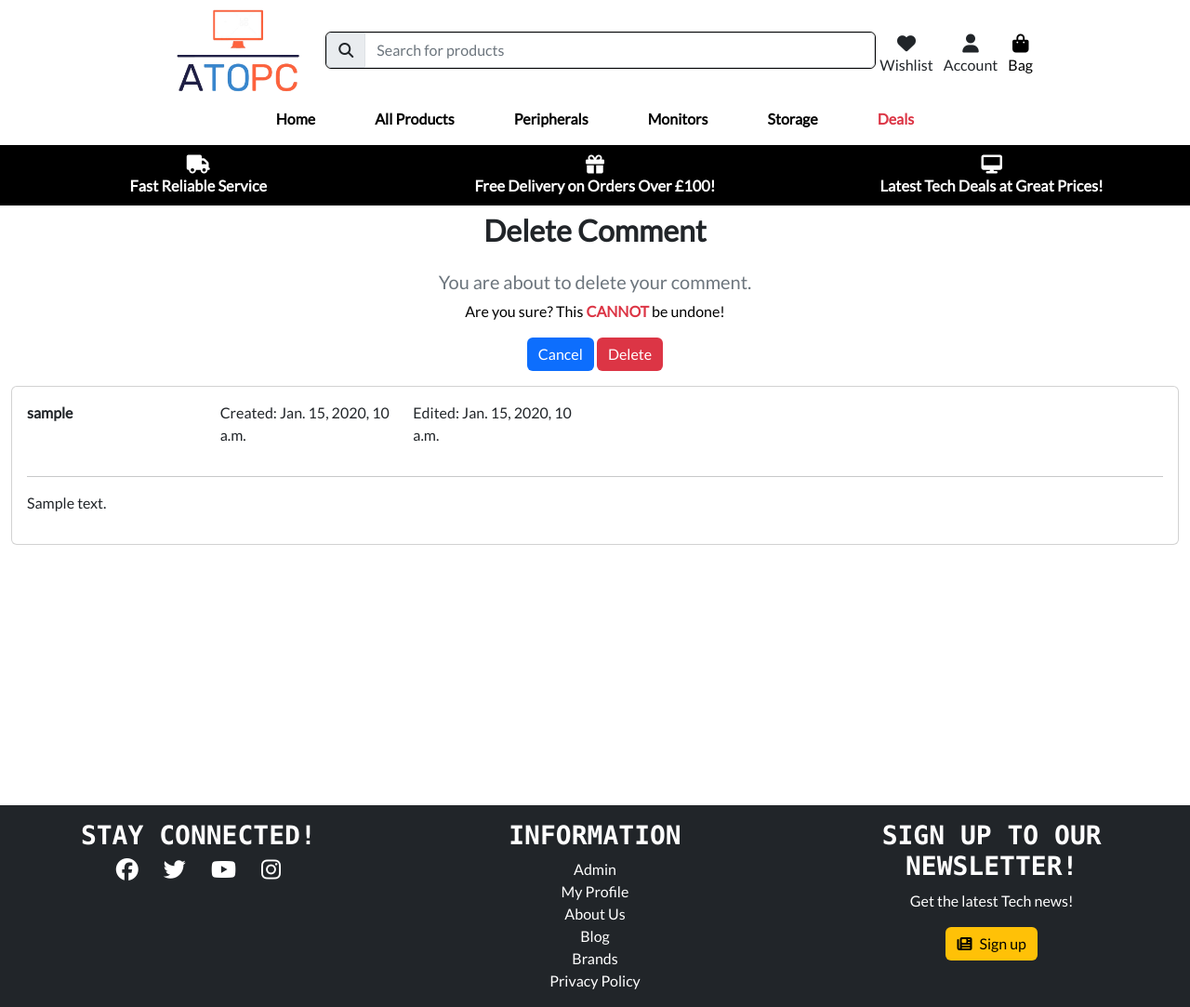
After one commit to JackDay94/Project5-atopc, a Django app: page /blog/1/delete_comment/ in a window 1280 px wide. The commit adds this page. Shown: the whole page at 93% size. Run offline with Django 3.2, Linux system fonts and the light colour scheme; a user stored in the database is signed in; tables that the repository leaves empty hold one stand-in row (values such as "Sample post"); some libraries are stand-ins or nearby versions; some web fonts are replaced.

Commit message:
feat: Add template and views for deleting comments

```diff
--- a/blog/templates/blog/blog_detail.html
+++ b/blog/templates/blog/blog_detail.html
@@ -72,7 +72,7 @@
                     <p class="col-md-2 col-6">Edited: {{ comment.edited_on }}</p>
                     {% if request.user == comment.author or request.user.is_superuser %}
                     <p class="col-md-2 col-6"><a href="{% url 'edit_comment' comment.id %}">Edit</a></p>
-                    <p class="col-md-2 col-6"><a href="#" class="text-danger">Delete</a></p>
+                    <p class="col-md-2 col-6"><a href="{% url 'delete_comment' comment.id %}" class="text-danger">Delete</a></p>
                     {% endif %}
                 </div>
                 <hr>
--- /dev/null
+++ b/blog/templates/blog/delete_comment.html
@@ -0,0 +1,53 @@
+{% extends 'base.html' %}
+{% load static %}
+
+
+{% block extra_title %}
+Delete Comment
+{% endblock %}
+
+{% block content %}
+<!-- Checks the current user is same as the comment author or is a superuser -->
+{% if request.user == blogcomment.author or request.user.is_superuser %}
+<!-- Delete Blog Post form -->
+<div class="row">
+    <div class="col-12 text-center">
+        <h2 class="fw-bold mb-4 text-center">Delete Comment</h2>
+        <h5 class="text-muted">You are about to delete your comment.</h5>
+        <p class="mt-2 text-black">Are you sure? This <strong class="text-danger text-uppercase">cannot</strong> be
+            undone!</p>
+        <form action="" method="post">
+            {% csrf_token %}
+            <div class="text-center mb-3">
+                <a href="{% url 'blog' %}" class="btn btn-primary">Cancel</a>
+                <button class="btn btn-danger" type="submit">Delete</button>
+            </div>
+        </form>
+    </div>
+</div>
+<div class="card mb-3">
+    <div class="card-body">
+        <div class="row">
+            <p class="col-md-2 col-6 fw-semibold">{{ blogcomment.author }}</p>
+            <p class="col-md-2 col-6">Created: {{ blogcomment.created_on }}</p>
+            <p class="col-md-2 col-6">Edited: {{ blogcomment.edited_on }}</p>
+        </div>
+        <hr>
+        <div class="row">
+            <div class="col-12">
+                {{ blogcomment.content | safe | linebreaks }}
+            </div>
+        </div>
+    </div>
+</div>
+<!-- Displays message if the current user is not the comment author -->
+{% else %}
+<div class="text-center">
+    <h1 class="fw-bold mb-5">Access Denied</h1>
+    <p class="fs-4">You do not have permission to access this.</p>
+    <a href="{% url 'home' %}" class="btn btn-dark">
+        Return to Home
+    </a>
+</div>
+{% endif %}
+{% endblock %}
--- a/blog/templates/blog/delete_post.html
+++ b/blog/templates/blog/delete_post.html
@@ -11,7 +11,7 @@ Delete Blog Post
 <div class="row">
     <div class="col-12 text-center">
         <h2 class="fw-bold mb-4 text-center">Delete Blog Post</h2>
-        <h5 class="text-muted">You are about to delete the blog post.</h5>
+        <h5 class="text-muted">You are about to delete {{ blogpost.title }}.</h5>
         <p class="mt-2 text-black">Are you sure? This <strong class="text-danger text-uppercase">cannot</strong> be
             undone!</p>
         <form action="" method="post">
--- a/blog/urls.py
+++ b/blog/urls.py
@@ -1,5 +1,5 @@
 from django.urls import path
-from .views import PostList, PostDetail, AddPost, EditPost, DeletePost, EditComment
+from .views import PostList, PostDetail, AddPost, EditPost, DeletePost, EditComment, DeleteComment
 
 urlpatterns = [
     path('', PostList.as_view(), name='blog'),
@@ -9,4 +9,6 @@ urlpatterns = [
     path('<slug:slug>/delete_post/', DeletePost.as_view(), name='delete_post'),
     path('<slug:slug>/delete_post/', DeletePost.as_view(), name='delete_post'),
     path('<int:pk>/edit_comment/', EditComment.as_view(), name='edit_comment'),
+    path('<int:pk>/delete_comment/', DeleteComment.as_view(),
+         name='delete_comment'),
 ]
--- a/blog/views.py
+++ b/blog/views.py
@@ -146,3 +146,18 @@ class EditComment(LoginRequiredMixin, SuccessMessageMixin, UpdateView):
     def form_valid(self, form):
         form.save()
         return super().form_valid(form)
+
+
+class DeleteComment(LoginRequiredMixin, DeleteView):
+    """Allows a user to delete their comment"""
+    model = BlogComment
+    template_name = 'blog/delete_comment.html'
+    success_url = reverse_lazy('blog')
+    success_message = 'Review deleted succesfully!'
+
+    # Success message on delete taken from:
+    # https://stackoverflow.com/questions/48777015/djangos-successmessagemixin-not-working-with-deleteview
+    def delete(self, request, *args, **kwargs):
+        messages.success(self.request, self.success_message, 'danger')
+
+        return super(DeleteComment, self).delete(request, *args, **kwargs)
```
